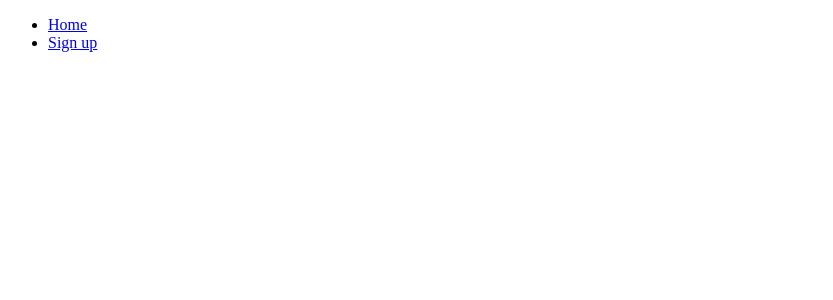
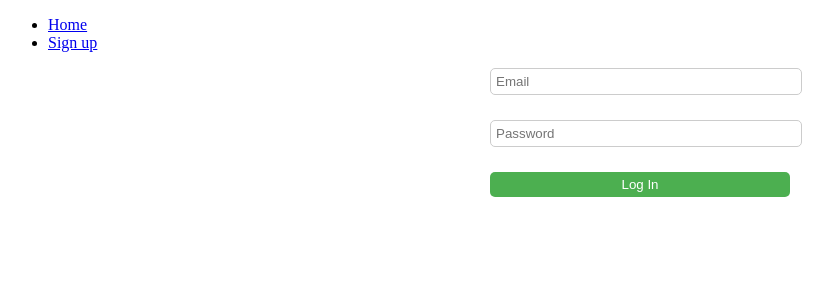
Before and after one commit to AhmadiGu/Book-an-Appointment_front, a React (Create React App) app: page /login in a window 1280 px wide. Before the commit this address had no page. Shown: the top 300 px of the page, without its empty margins (0-833 px from the left). Built offline with nearby package versions, Linux system fonts and the light colour scheme.

Commit message:
Add routing.

```diff
--- a/src/App.js
+++ b/src/App.js
@@ -5,6 +5,7 @@
 } from 'react-router-dom';
 import Signup from './components/Signup/Signup';
 import Header from './components/Header';
+import Login from './components/Login/Login';
 
 function App() {
   return (
@@ -13,6 +14,7 @@
         <Header />
         <Routes>
           <Route exact path="/signup" element={<Signup />} />
+          <Route exact path="/login" element={<Login />} />
         </Routes>
       </div>
     </Router>
```
